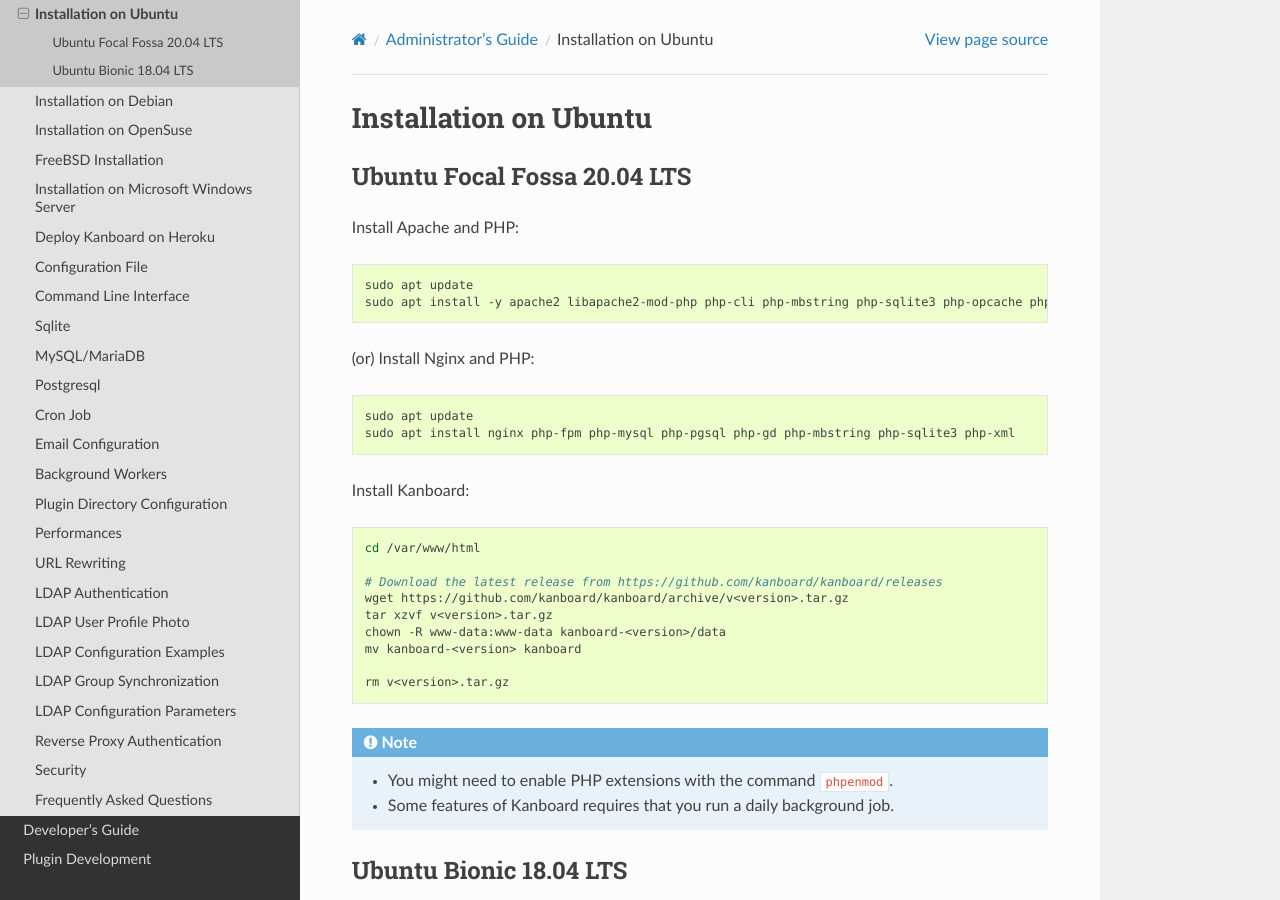
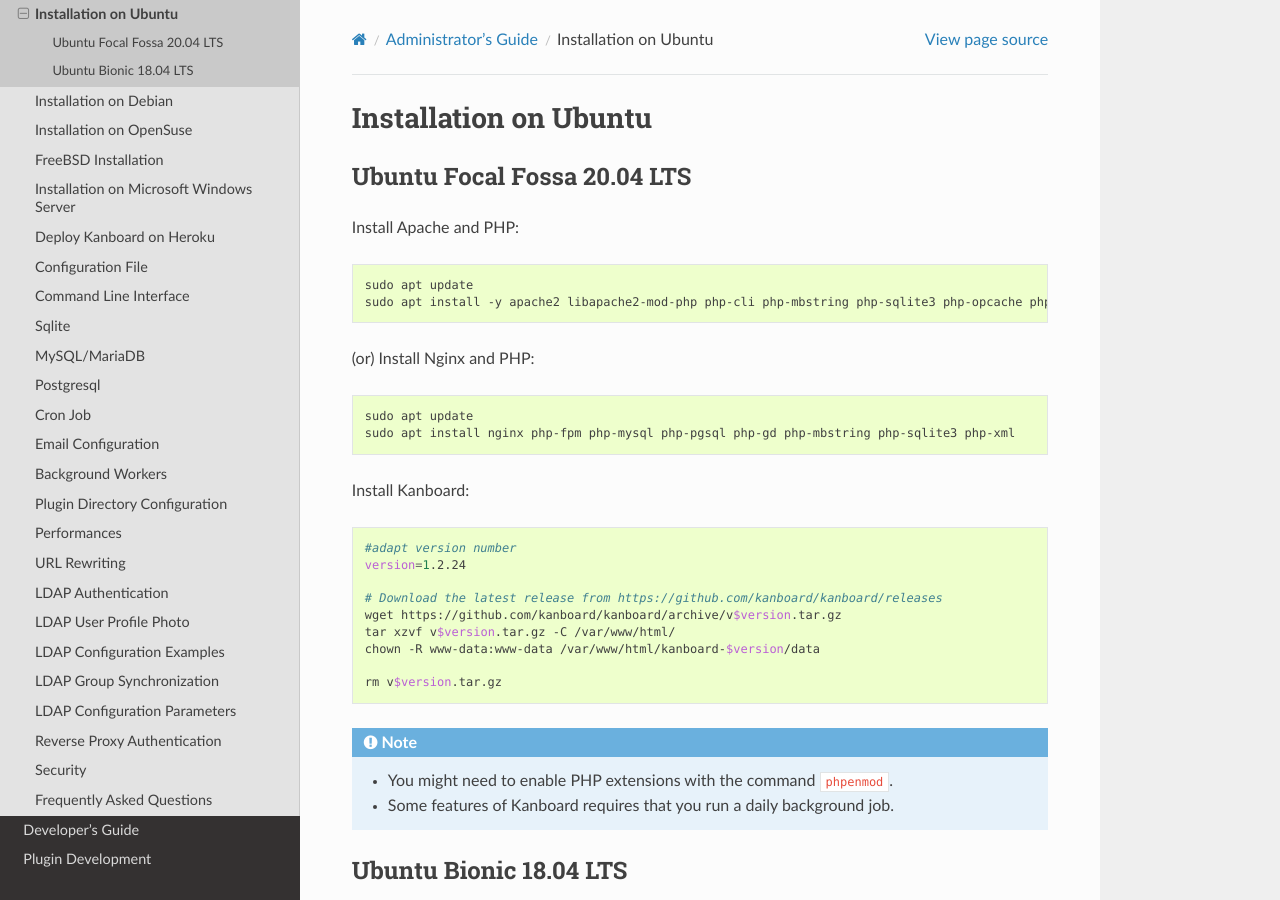
Before and after one commit to kanboard/documentation, a Sphinx documentation site: the page built from source/admin_guide/ubuntu_installation.rst, in a window 1280 px wide and 900 px high. Built offline with Sphinx 7.4.7 and the Read the Docs theme 2.0.0, drawn with Linux system fonts in a browser that asks for light colours.

Commit message:
update ubuntu installation doc
small optimisazion (use version variable)

```diff
--- a/source/admin_guide/ubuntu_installation.rst
+++ b/source/admin_guide/ubuntu_installation.rst
@@ -22,15 +22,15 @@
 
 .. code:: bash
 
-    cd /var/www/html
+    #adapt version number
+    version=1.2.24
 
     # Download the latest release from https://github.com/kanboard/kanboard/releases
-    wget https://github.com/kanboard/kanboard/archive/v<version>.tar.gz
-    tar xzvf v<version>.tar.gz
-    chown -R www-data:www-data kanboard-<version>/data
-    mv kanboard-<version> kanboard
+    wget https://github.com/kanboard/kanboard/archive/v$version.tar.gz
+    tar xzvf v$version.tar.gz -C /var/www/html/
+    chown -R www-data:www-data /var/www/html/kanboard-$version/data
 
-    rm v<version>.tar.gz
+    rm v$version.tar.gz
 
 .. note::
 
```
